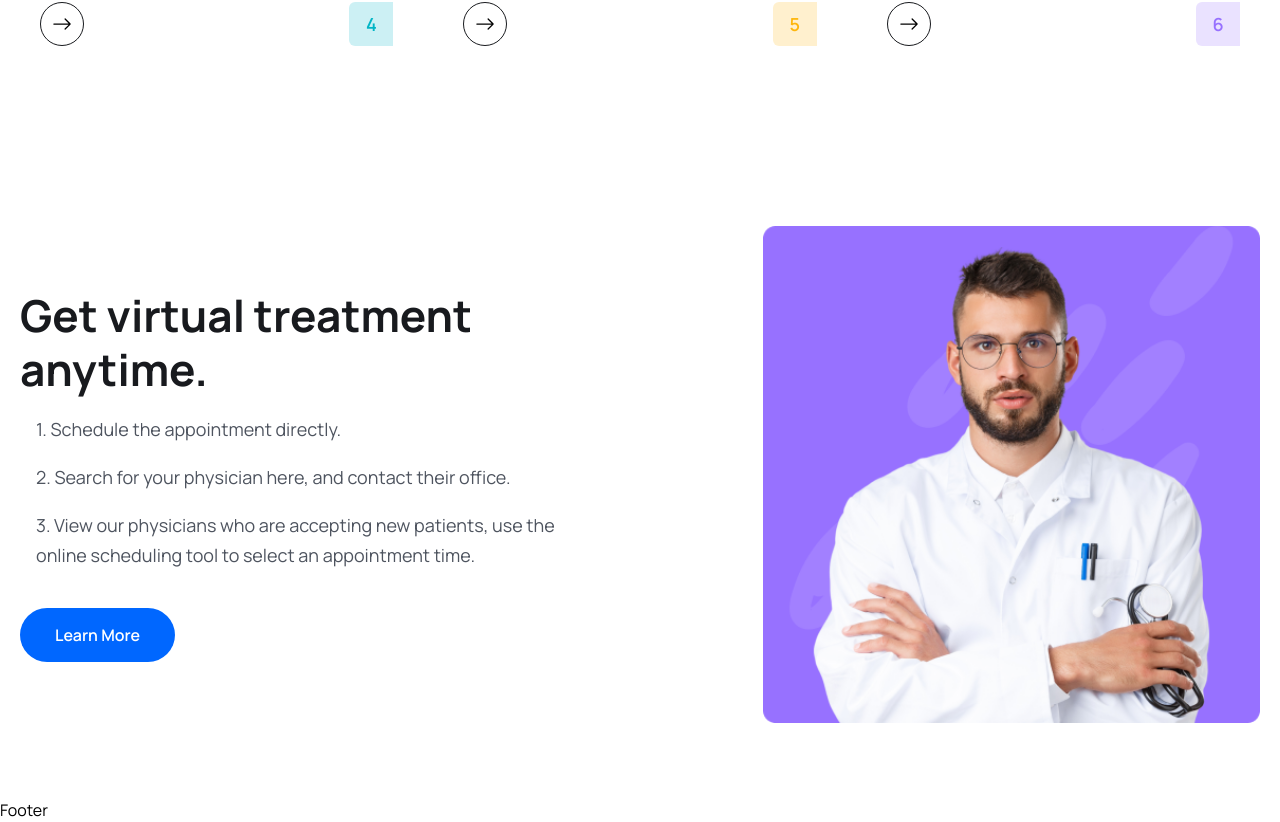
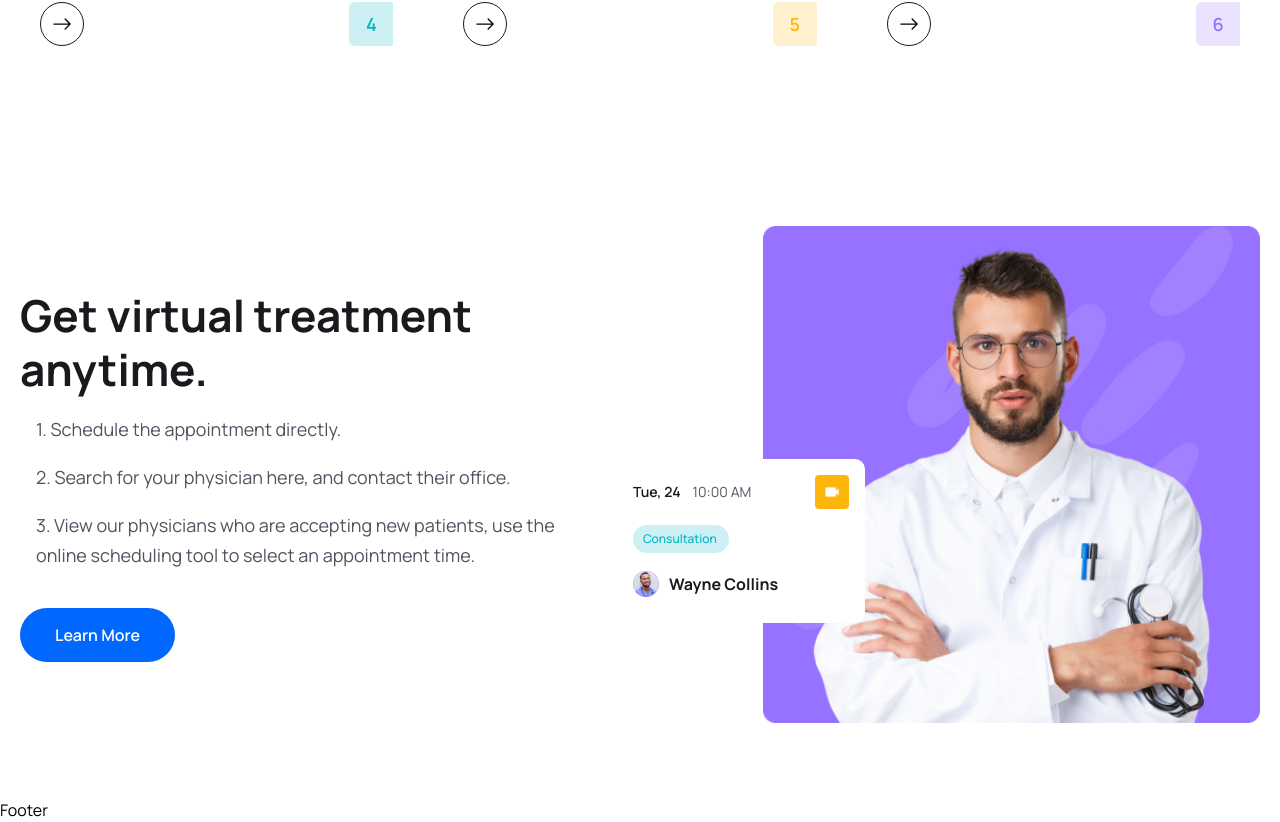
Before and after one commit to sparshgupta121/Techack-4.0, a React (Vite) app in the folder frontend/: page / in a window 1280 px wide. Shown: the part 3107-3929 px from the top of the page. Built offline with nearby package versions, Linux system fonts and the light colour scheme.

Commit message:
feature section completed

```diff
--- a/frontend/src/pages/Home.jsx
+++ b/frontend/src/pages/Home.jsx
@@ -5,6 +5,8 @@
 import heroImg03 from "../assets/images/hero-img03.png";
 import ServiceList from "../components/Services/ServiceList";
 import featureImg from "../assets/images/feature-img.png";
+import videoIcon from "../assets/images/video-icon.png";
+import avatarIcon from "../assets/images/avatar-icon.png";
 import About from "../components/About/about";
 import icon01 from "../assets/images/icon01.png"
 import icon02 from "../assets/images/icon02.png"
@@ -77,7 +79,6 @@
       {/* hero Section end */}
 
       {/* how it start */}
-
       <section>
         <div className="container">
           <div className="lg:w-[470px] mx-auto">
@@ -92,7 +93,8 @@
           <div className="grid grid-cols-1 md:grid-cols-2 lg:grid-cols-3 gap-5 lg:gap-[30px] mt-[30px] lg:mt-[55px]">
 
             <div className="py-[30px] px-5 ">
-<div className="flex items-center justify-center"><img src={icon01} alt="" />
+              <div className="flex items-center justify-center">
+                <img src={icon01} alt="" />
               </div>
 
               <div className="mt-[30px]">
@@ -110,7 +112,8 @@
             </div>
 
             <div className="py-[30px] px-5 ">
-<div className="flex items-center justify-center"><img src={icon02} alt="" />
+              <div className="flex items-center justify-center">
+                <img src={icon02} alt="" />
               </div>
 
               <div className="mt-[30px]">
@@ -124,11 +127,11 @@
                 </Link>
 
               </div>
-
             </div>
 
             <div className="py-[30px] px-5 ">
-<div className="flex items-center justify-center"><img src={icon03} alt="" />
+              <div className="flex items-center justify-center">
+                <img src={icon03} alt="" />
               </div>
 
               <div className="mt-[30px]">
@@ -148,13 +151,10 @@
           </div>
         </div>
       </section>
-
       {/* how it end */}
 
       {/* about start */}
-
       <About />
-
       {/* about end */}
 
       {/* =========== services section ==============*/}
@@ -200,6 +200,36 @@
             {/* ============ feature img ============== */}
             <div className="relative z-10 xl:w-[770px] flex justify-end mt-[50px] lg:mt-0">
               <img src={featureImg} className="w-3/4" alt="" />
+
+              <div className="w-[150px] lg:w-[248px] bg-white absolute bottom-[50px] left-0 md:bottom-[100px] md:left-5 z-20 p-2 pb-3 lg:pt-4 lg:px-4 lg:pb-[26px] rounded-[10px]">
+
+                <div className="flex items-center justify-between">
+                  <div className="flex items-center gap-[6px] lg:gap-3">
+                    <p className="text-[10px] leading-[10px] lg:text-[14px] lg:leading-5 text-headingColor font-[600]">
+                      Tue, 24
+                    </p>
+                    <p className="text-[10px] leading-[10px] lg:text-[14px] lg:leading-5 text-textColor font-[400]">
+                      10:00 AM
+                    </p>
+                  </div>
+                  <span className="w-5 h-5 lg:w-[34px] lg:h-[34px] flex items-center justify-center bg-yellowColor rounded py-1 px-[6px] lg:py-3 lg:px-[9px]">
+                    <img src={videoIcon} alt="" />
+                  </span>
+                </div>
+
+                <div className="w-[65px] lg:w-[96px] bg-[#CCF0F3] py-1 px-2 lg:py-[6px] lg:px-[10px] text-[8px] leading-[8px] lg:text-[12px] lg:leading-4 text-irisBlueColor font-[500] mt-2 lg:mt-4 rounded-full">
+                  Consultation
+                </div>
+
+                <div className="flex items-center gap-[6px] lg:gap-[10px] mt-2 lg:mt-[18px]">
+                  <img src={avatarIcon} alt="" />
+                  <h4 className="text-[10px] leading-3 lg:text-[16px] lg:leading-[22px] font-[700] text-headingColor">
+                    Wayne Collins
+                  </h4>
+                </div>
+
+              </div>
+
             </div>
 
           </div>
```
Lines whose indentation alone changed are shown as unchanged.
